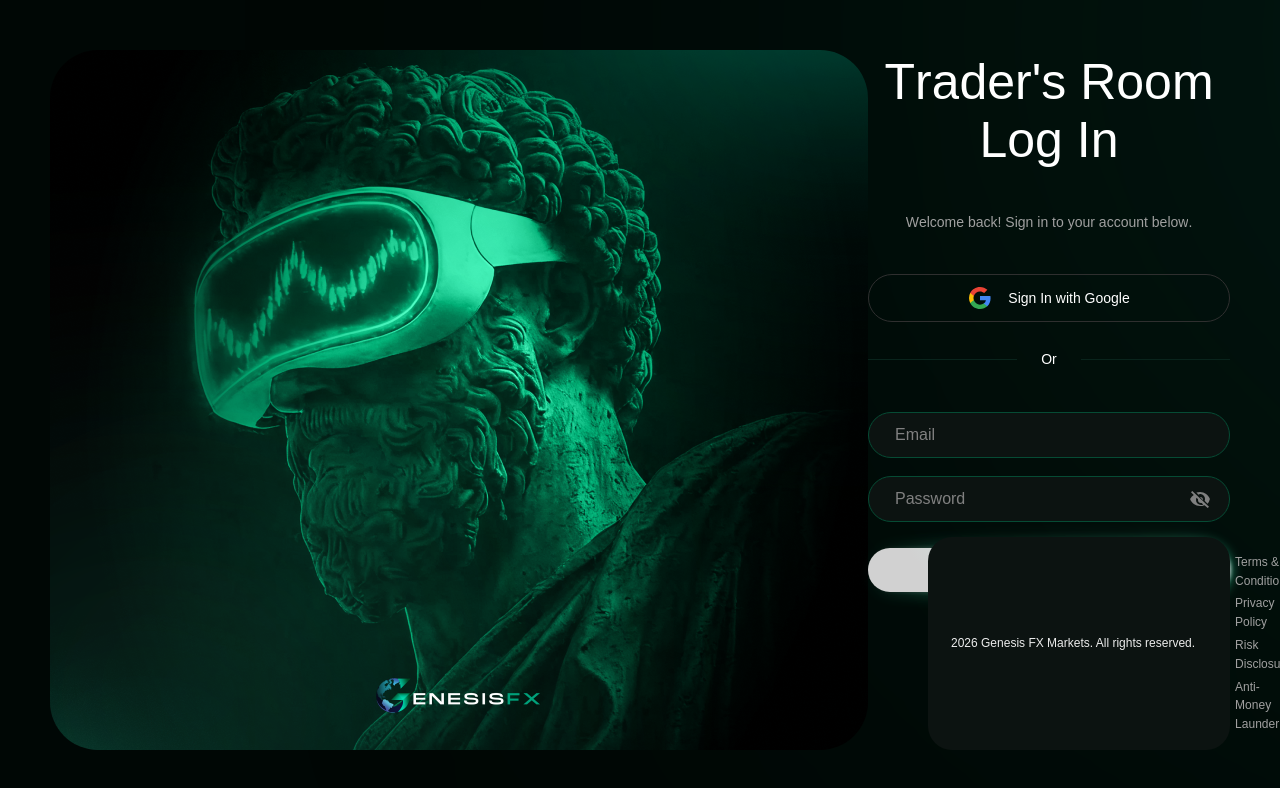
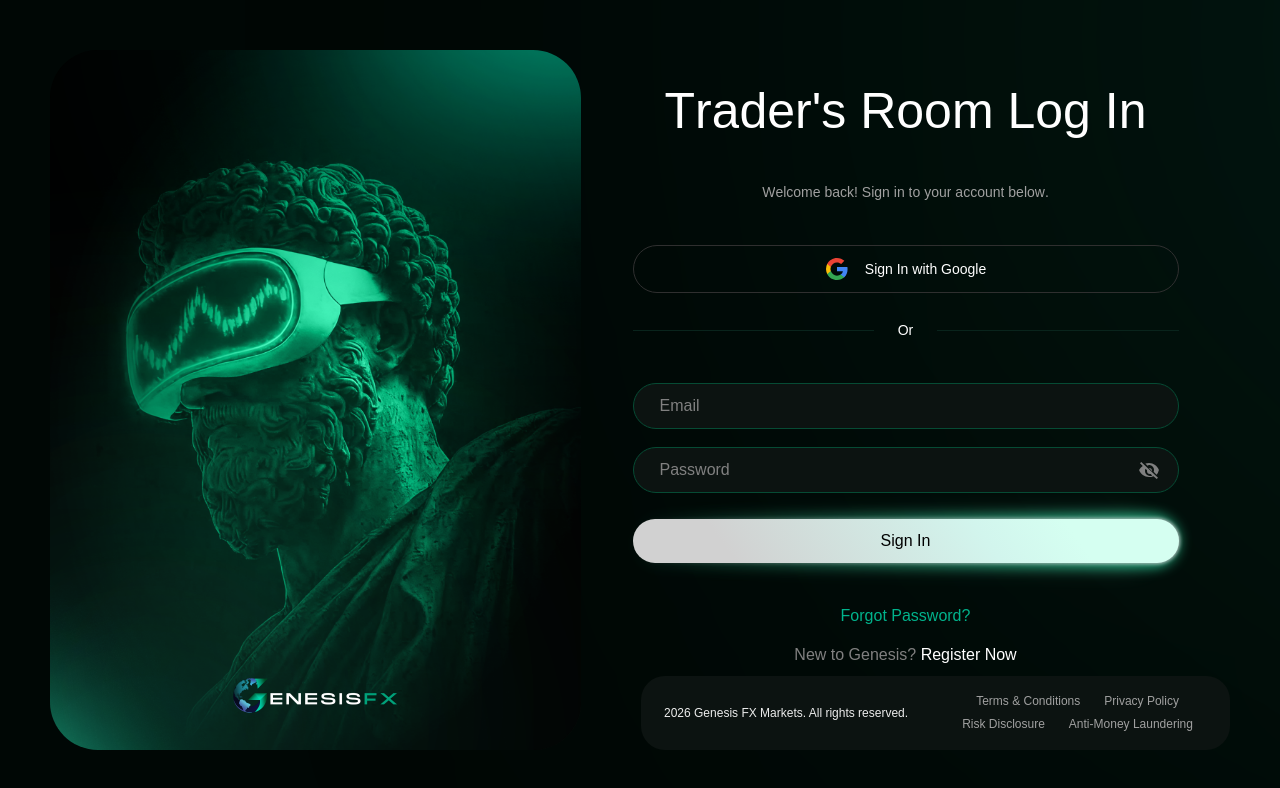
Before and after one commit to Mdx2025/GenesisFxDashboardMDX, a React (Vite) app: page / in a window 1280 px wide. Shown: the top 788 px of the page. Built offline with nearby package versions, Linux system fonts and the light colour scheme; a web font is replaced by a local one.

Commit message:
fix: make hero image responsive with percentage width instead of fixed max-w

```diff
--- a/src/components/auth/AuthLayout.tsx
+++ b/src/components/auth/AuthLayout.tsx
@@ -32,7 +32,7 @@ export function AuthLayout({ children }: AuthLayoutProps) {
 
       <div className="flex flex-col lg:flex-row h-full p-4 sm:p-8 lg:p-[3.125rem] gap-6 lg:gap-0">
         {/* Left: Hero Image — hidden on mobile */}
-        <div className="relative hidden lg:block w-full max-w-[51.125rem] h-full shrink-0 rounded-[3rem] overflow-hidden">
+        <div className="relative hidden lg:block lg:w-[45%] h-full shrink-0 rounded-[3rem] overflow-hidden">
           <img
             src="/images/login-hero.png"
             alt="Genesis FX trading platform"
```
